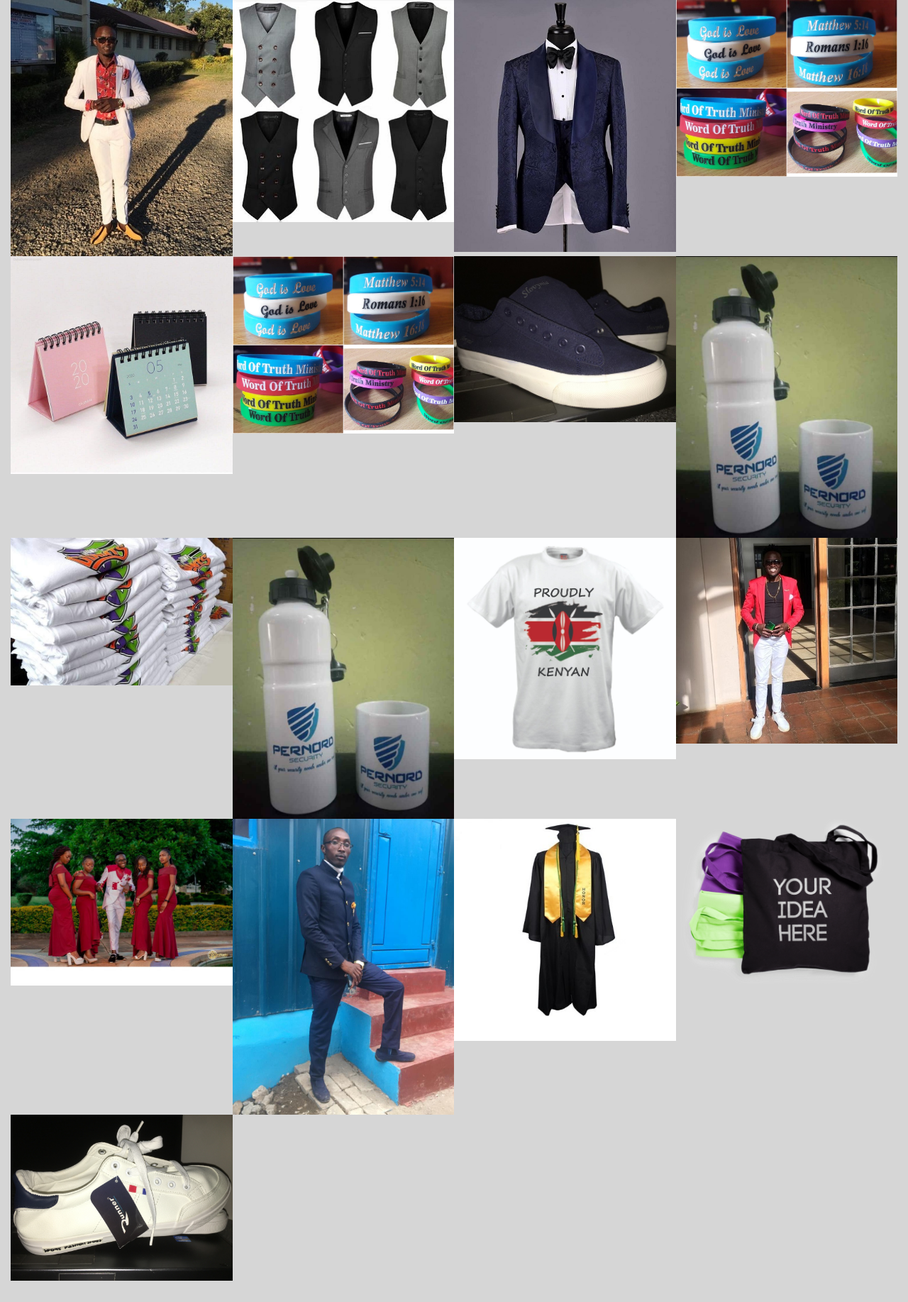
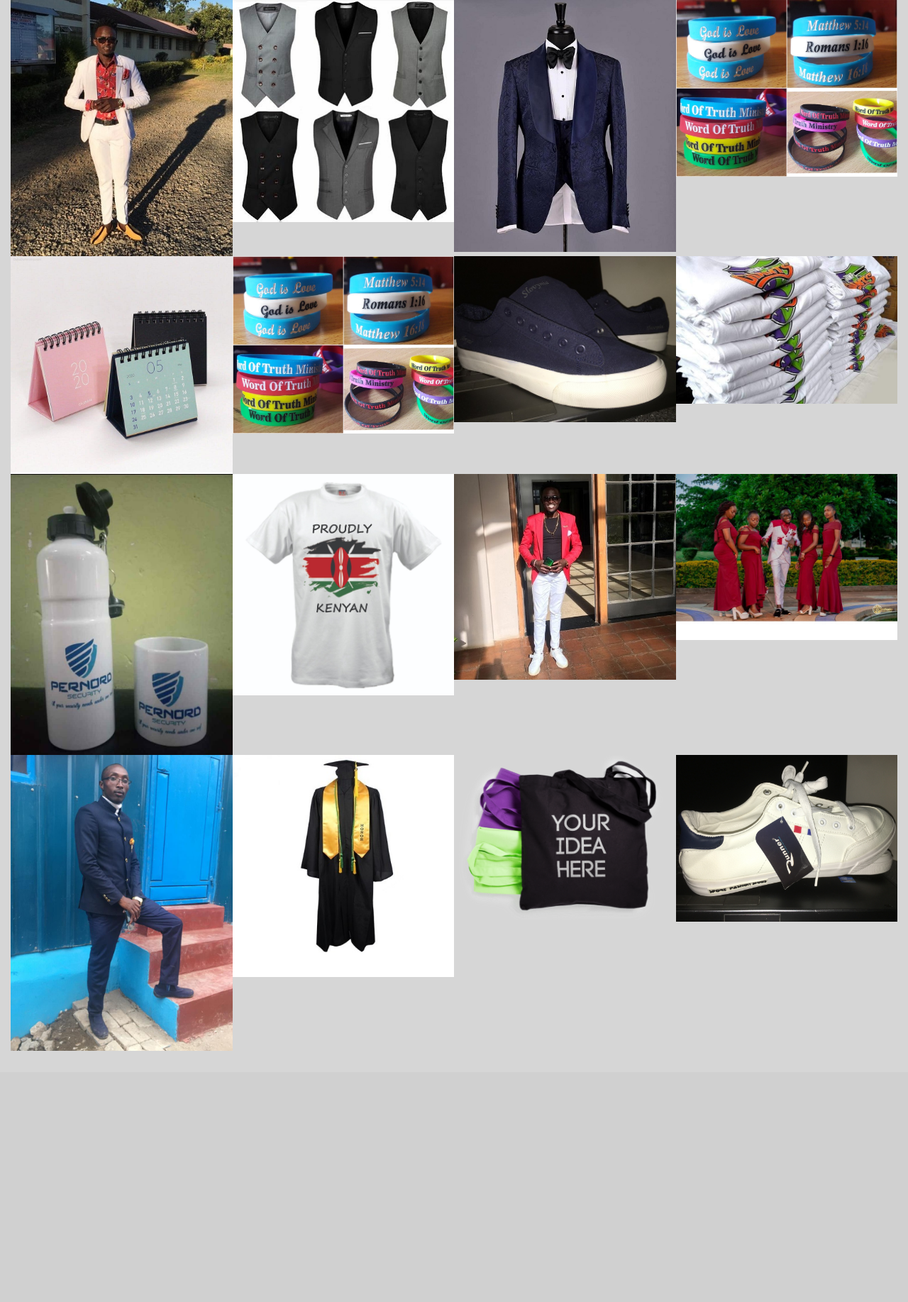
Before and after one commit to munuhee/brism-brands, a Django app: template home/templates/home/portfolioall.html in a window 1280 px wide. Shown: the part 258-2093 px from the top of the page at 71% size. After the commit the page ends 1739 px from the top, so only its background shows below. Run offline with Django 3.2, Linux system fonts and the light colour scheme; the template is opened without the code that fills it, so the values that code supplies are empty; some libraries are stand-ins or nearby versions.

Commit message:
Update portfolioall.html

```diff
--- a/home/templates/home/portfolioall.html
+++ b/home/templates/home/portfolioall.html
@@ -219,19 +219,6 @@
 
                 <div class="col-lg-3 col-md-4">
                     <div class="portfolio-item wow fadeInUp">
-                        <a href="{% static 'img/portfolio/pic7.jpg'%}" class="portfolio-popup">
-                            <img src="{% static 'img/portfolio/pic7.jpg'%}" alt="">
-                            <div class="portfolio-overlay">
-                                <div class="portfolio-info">
-                                    <h2 class="wow fadeInUp"></h2>
-                                </div>
-                            </div>
-                        </a>
-                    </div>
-                </div>
-
-                <div class="col-lg-3 col-md-4">
-                    <div class="portfolio-item wow fadeInUp">
                         <a href="{% static 'img/portfolio/pic10.jpg'%}" class="portfolio-popup">
                             <img src="{% static 'img/portfolio/pic10.jpg'%}" alt="">
                             <div class="portfolio-overlay">
```
